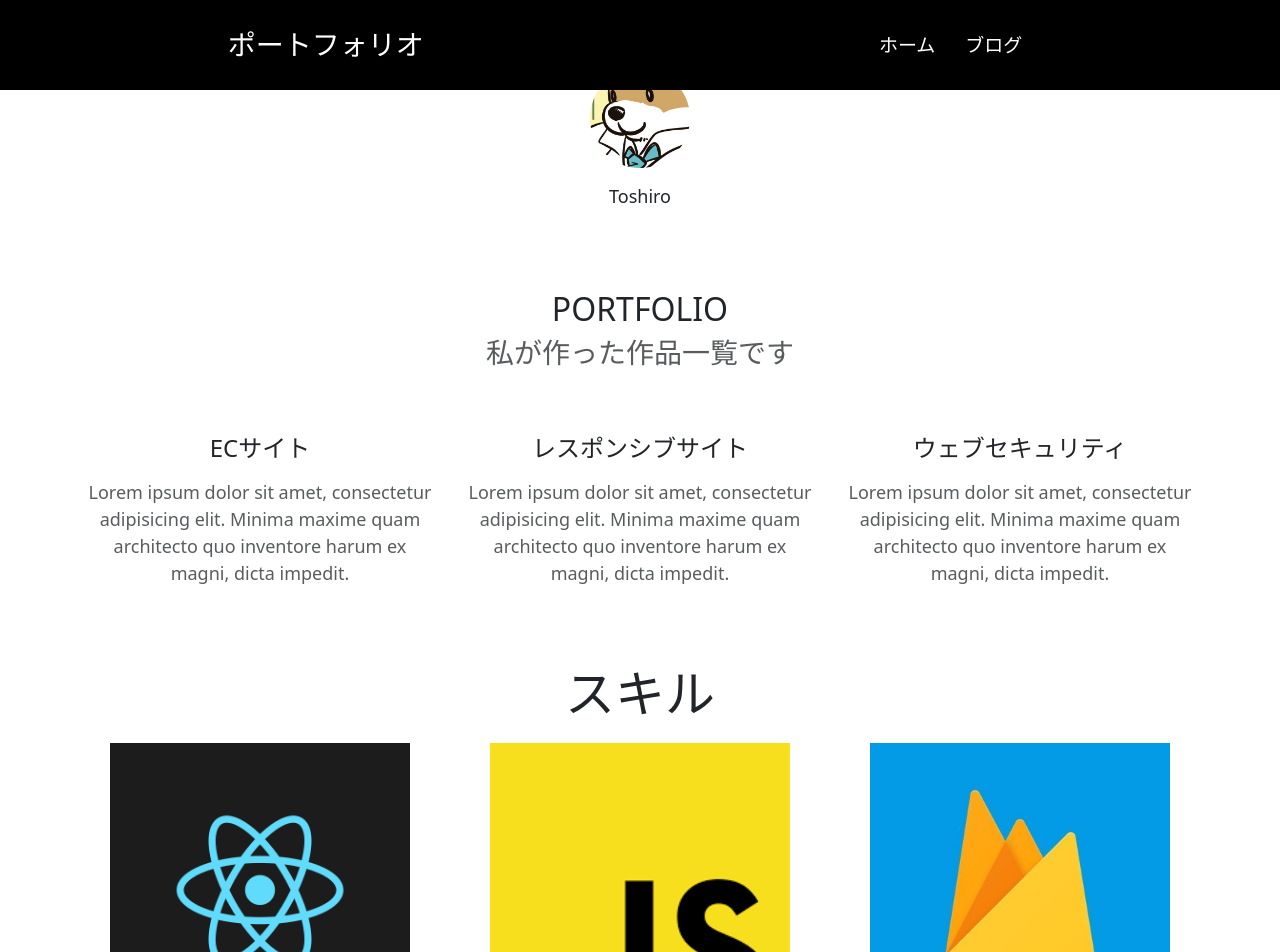
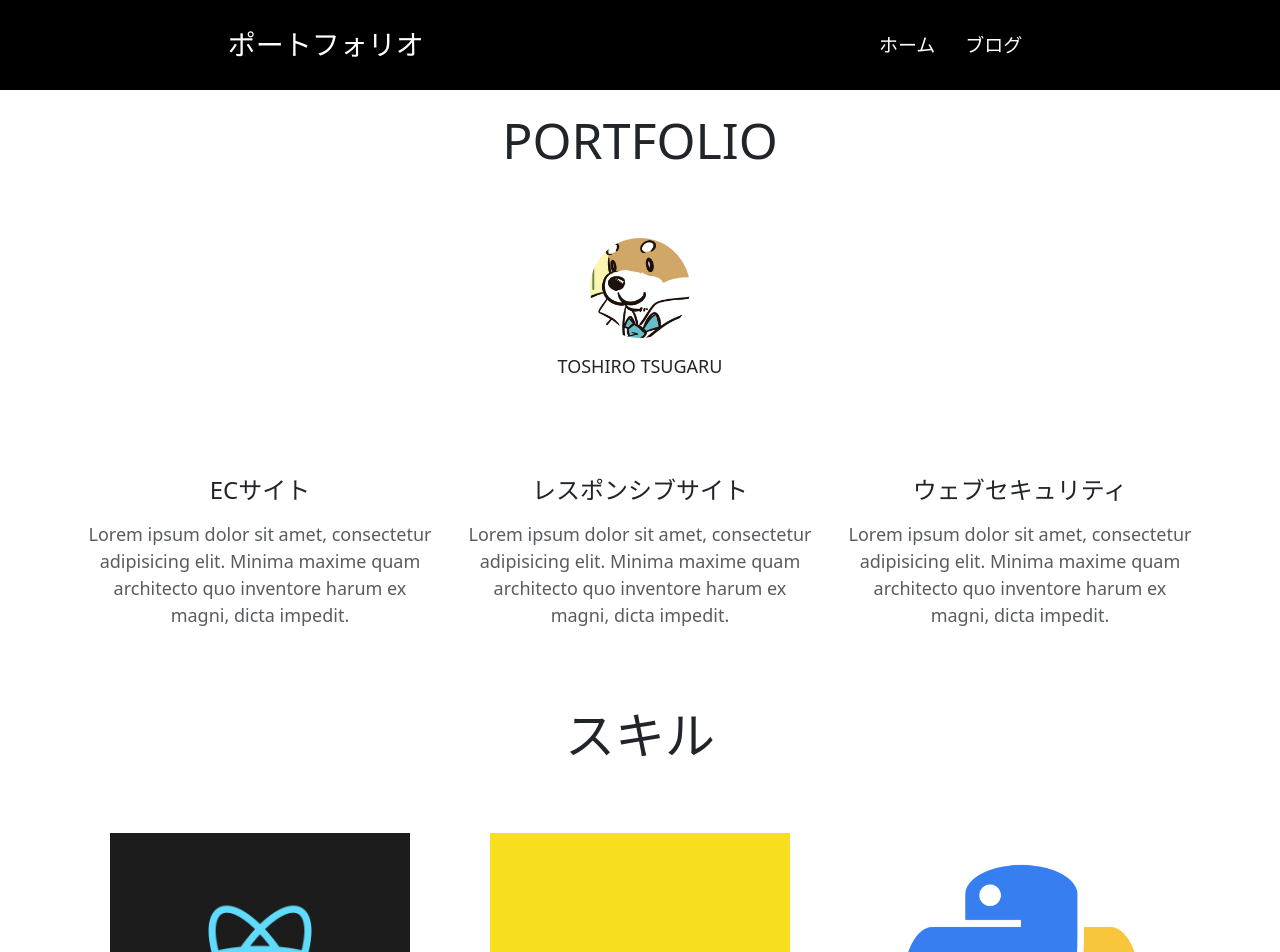
Before and after one commit to t-toshiro/portfolio, a React (Vite) app: page / in a window 1280 px wide. Shown: the top 952 px of the page. Built offline with nearby package versions, Linux system fonts and the light colour scheme.

Commit message:
third commit

```diff
--- a/src/App.css
+++ b/src/App.css
@@ -6,7 +6,7 @@
 
 .App {
   font-size: 18px;
-  height: 100vh;
+  height: 105vh;
   width: 100%;
   /* font-weight: 400; */
   /* font-style: normal; */
@@ -52,10 +52,11 @@ nav ul li a:hover {
   color: #48b4af;
 }
 
-.container text-center {
+.container  {
   height: 100vh;
-  padding: 120px;
-  margin: 100px;
+  padding: 110px 0 90px 0px;
+
+
 }
 
 .container h1 {
@@ -74,6 +75,7 @@ nav ul li a:hover {
 img {
   width: 300px;
   height: 500px;
+  margin-top: 60px;
 }
 
 .service {
@@ -84,7 +86,7 @@ img {
 #skill img {
   object-fit: cover;
   margin-bottom: 12px;
-  margin-top: 12px;
+  margin-top: 60px;
   height: 300px;
 }
 
--- a/src/components/HomePage.jsx
+++ b/src/components/HomePage.jsx
@@ -1,27 +1,27 @@
 import React from 'react'
 import reactImage from "../Images/react.png";
 import jsImage from "../Images/js.png";
-import firebaseImage from "../Images/firebase.jpg";
 import profileImage from "../Images/sibainu.jpg";
+import pythonImage from "../Images/python_18894.png"
 
 
 const HomePage = () => {
   return (
     <div className="container text-center">
-      <h1>Toshiro</h1>
+      <h1>PORTFOLIO</h1>
 
       <img src={profileImage} className="profileImage" />
 
       <p>
-        Toshiro
+        TOSHIRO TSUGARU
       </p>
 
       <section class="page-section" id="services">
         <div className="service">
           <div class="text-center">
-            <h2 class="section-heading text-uppercase">PORTFOLIO</h2>
+            <h2 class="section-heading text-uppercase"></h2>
             <h3 class="section-subheading text-muted mb-5">
-              私が作った作品一覧です
+
             </h3>
           </div>
           <div class="row text-center">
@@ -80,7 +80,7 @@ const HomePage = () => {
               <p>HTML/CSSがつかえます</p>
             </div>
             <div class="col-md-4 services">
-              <img src={firebaseImage} />
+              <img src={pythonImage} />
               <h4>Firebase</h4>
               <p>Firebaseがつかえます</p>
             </div>
```
Also changed, not shown: src/Images/firebase.jpg (deleted), src/Images/python_18894.png (added).
